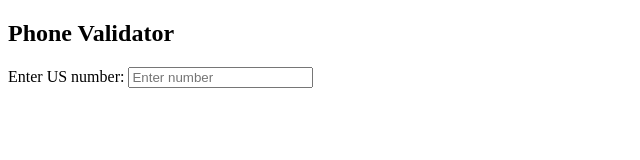
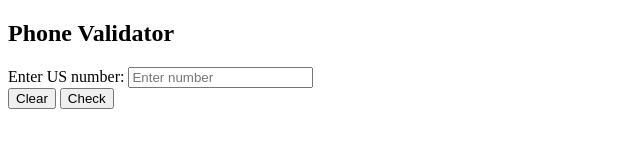
Before and after one commit to LQuesadaM/Telephone-Number-Validator, a plain HTML site: page index.html in a window 1280 px wide. Shown: the whole page, without its empty margins (0-640 px from the left). Drawn offline with Linux system fonts and the light colour scheme.

Commit message:
💬 added div with id results-div and wrapper-btn with btn clear and check

```diff
--- a/index.html
+++ b/index.html
@@ -14,6 +14,14 @@
         <section class="wrapper-validator">
             <label for="user-input">Enter US number: </label>
             <input type="number" id="user-input" placeholder="Enter number" required>
+            <div id="results-div">
+              <!-- output -->
+            </div>
+            <div class="wrapper-btn">
+              <button type="reset" id="clear-btn">Clear</button>
+              <button type="submit" id="check-btn">Check</button>
+            </div>
+
         </section>
     </main>
     <script src="./script.js"></script>
```
